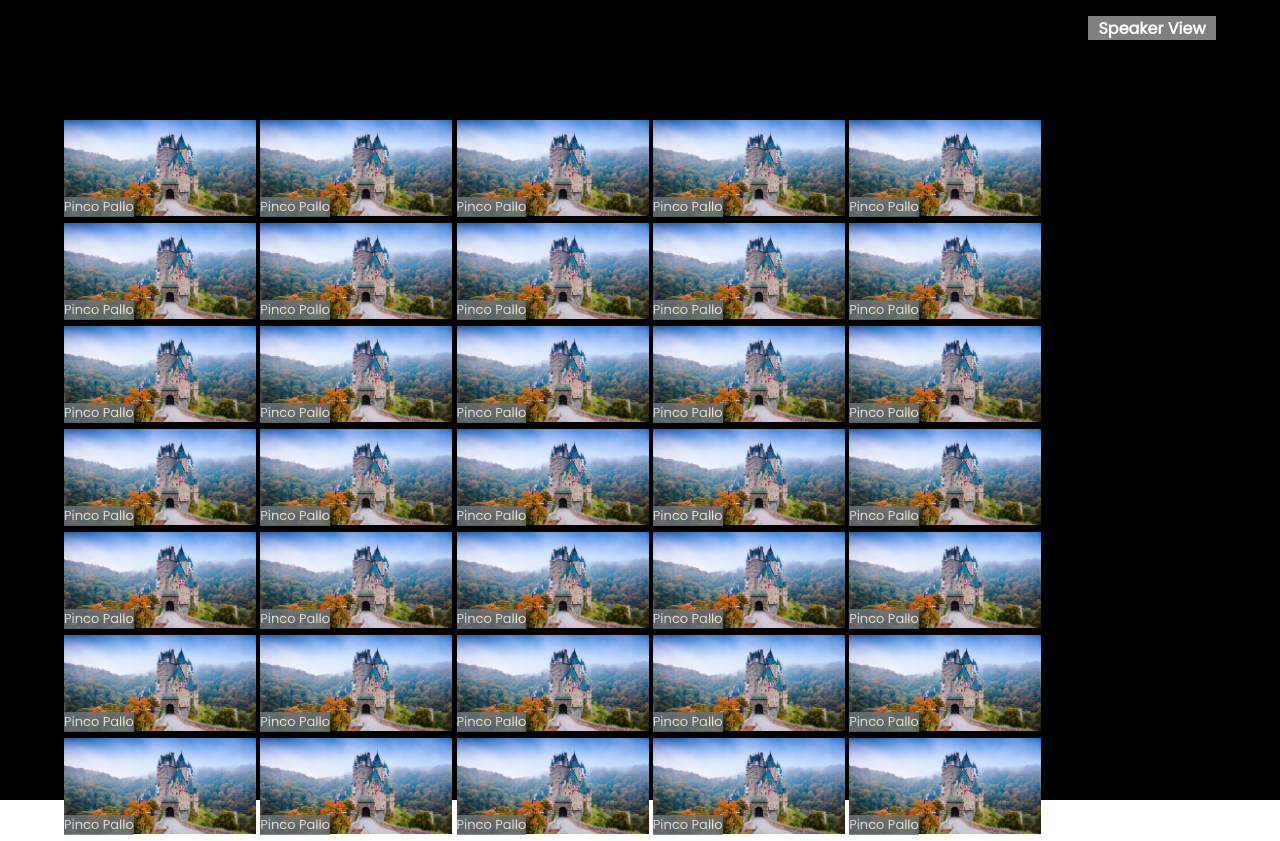
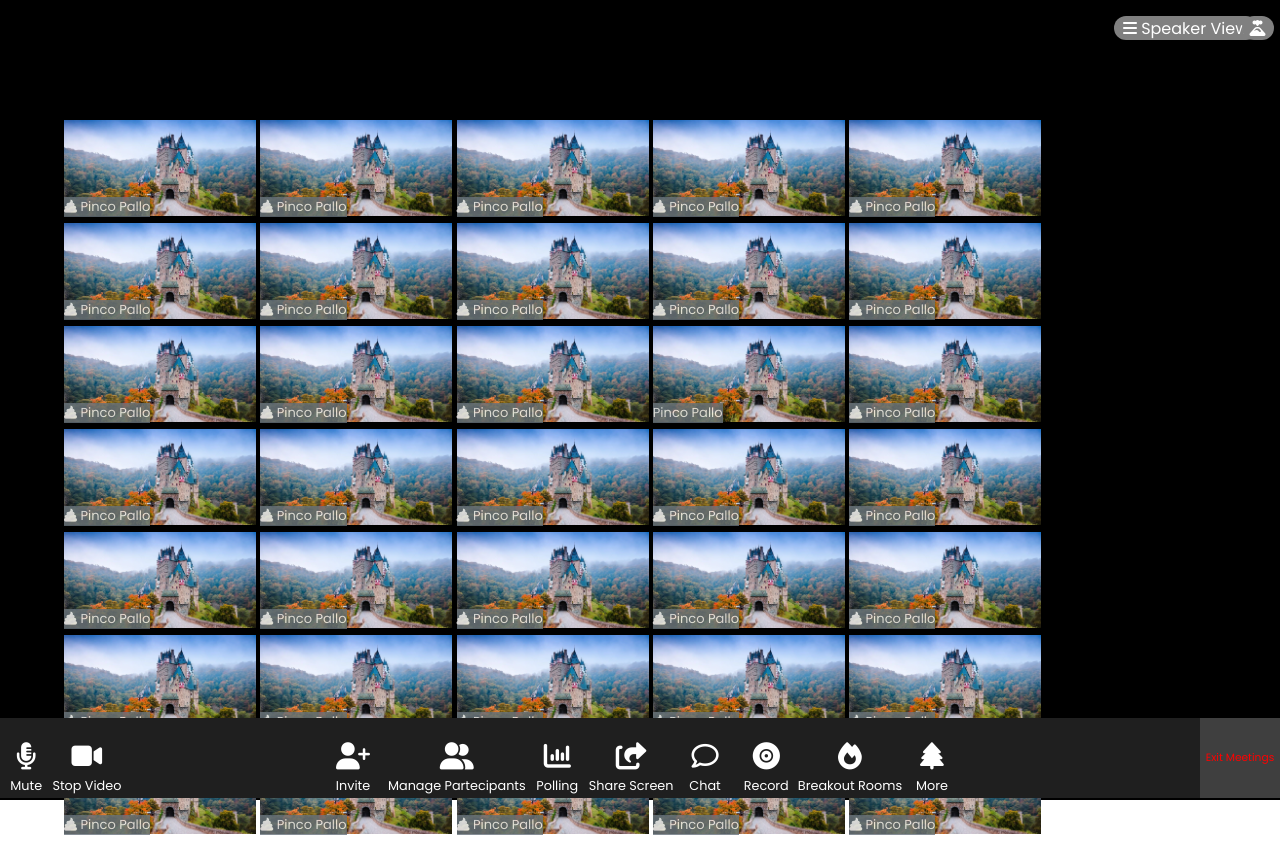
Before and after one commit to SimonePresti/html-css-zoom, a plain HTML site: page index.html in a window 1280 px wide. Drawn offline with Linux system fonts and the light colour scheme.

Commit message:
Page complete

```diff
--- a/css/style.css
+++ b/css/style.css
@@ -46,18 +46,37 @@ div.people {
 
 }
 
+.people:hover {
+    background-image: url(https://picsum.photos/id/237/3500/2095);
+    background-size: cover;
+}
+
 div.upper-bar {
     background-color: gray;
-    width: 8rem;
+    width: 9rem;
+    height: 1.5rem;
+    text-align: center;
+
+    color: white;
+    position: absolute;
+    bottom: 95%;
+    left: 87%;
+    border-radius: 1rem;
+
+
+}
+
+div.side-bar {
+    background-color: gray;
+    width: 2rem;
     height: 1.5rem;
     text-align: center;
     font-weight: bold;
     color: white;
     position: absolute;
     bottom: 95%;
-    left: 85%;
-
-
+    left: 97%;
+    border-radius: 1rem;
 }
 
 span.name {
@@ -69,3 +88,70 @@ span.name {
     font-size: small;
 
 }
+
+.flex {
+    display: flex;
+}
+
+footer {
+    background-color: #1f1f1f;
+    width: 100vw;
+    height: 10vh;
+    bottom: 0.2%;
+    position: fixed;
+    color: white;
+    flex-direction: row;
+    font-size: 0.8rem;
+}
+
+#icon-left {
+    width: 25vw;
+    display: flex;
+    align-items: flex-end;
+    margin-bottom: 0.2rem;
+
+
+}
+
+#icon-center {
+    width: 50vw;
+    display: flex;
+    align-items: flex-end;
+    justify-content: space-between;
+    margin-bottom: 0.2rem;
+
+
+}
+
+#icon-right {
+    width: 25vw;
+    display: flex;
+    align-items: flex-end;
+    justify-content: flex-end;
+}
+
+span.icons {
+    display: flex;
+    padding-right: 1rem;
+    padding-left: 1rem;
+    font-size: 1.7rem;
+    justify-content: center;
+    margin-bottom: 0.5rem;
+}
+
+#exit {
+    background-color: #3f3f3f;
+    color: red;
+    width: 5rem;
+    height: 10vh;
+    display: flex;
+    justify-content: center;
+    align-items: center;
+    font-size: smaller;
+
+}
+
+p {
+    display: flex;
+    justify-content: center;
+}
--- a/index.html
+++ b/index.html
@@ -7,105 +7,165 @@
     <title>Zoom</title>
 
     <link rel="stylesheet" href="./css/style.css">
+    <link rel="stylesheet" href="https://cdnjs.cloudflare.com/ajax/libs/font-awesome/6.2.0/css/all.min.css">
+
 
     <link rel="preconnect" href="https://fonts.googleapis.com">
     <link rel="preconnect" href="https://fonts.gstatic.com" crossorigin>
     <link href="https://fonts.googleapis.com/css2?family=Poppins&display=swap" rel="stylesheet">
 
-    <link rel="stylesheet" href="https://cdnjs.cloudflare.com/ajax/libs/font-awesome/6.2.0/css/all.min.css">
 </head>
 <body>
     <main>
         <div class="upper-bar">
-            <i class="fa-thin fa-grid"></i>
+            <i class="fa-solid fa-bars"></i>
             <span>Speaker View</span>
         </div>
+        <div class="side-bar">
+            <i class="fa-solid fa-volcano"></i>
+        </div>
+
+        <!--INIZIO SEZIONE IMMAGINI  -->
+
         <section class="container">
             <div class="people p-relative">
-                <span class="name">Pinco Pallo</span>
+                <span class="name"><i class="fa-solid fa-poop"></i> Pinco Pallo</span>
             </div>
             <div class="people p-relative">
-                <span class="name">Pinco Pallo</span>
+                <span class="name"><i class="fa-solid fa-poop"></i> Pinco Pallo</span>
+            </div> <div class="people p-relative">
+                <span class="name"><i class="fa-solid fa-poop"></i> Pinco Pallo</span>
+            </div> <div class="people p-relative">
+                <span class="name"><i class="fa-solid fa-poop"></i> Pinco Pallo</span>
+            </div> <div class="people p-relative">
+                <span class="name"><i class="fa-solid fa-poop"></i> Pinco Pallo</span>
+            </div> <div class="people p-relative">
+                <span class="name"><i class="fa-solid fa-poop"></i> Pinco Pallo</span>
+            </div> <div class="people p-relative">
+                <span class="name"><i class="fa-solid fa-poop"></i> Pinco Pallo</span>
+            </div>
+            <div class="people p-relative">
+                <span class="name"><i class="fa-solid fa-poop"></i> Pinco Pallo</span>
+            </div>
+            <div class="people p-relative">
+                <span class="name"><i class="fa-solid fa-poop"></i> Pinco Pallo</span>
+            </div> <div class="people p-relative">
+                <span class="name"><i class="fa-solid fa-poop"></i> Pinco Pallo</span>
+            </div> <div class="people p-relative">
+                <span class="name"><i class="fa-solid fa-poop"></i> Pinco Pallo</span>
+            </div> <div class="people p-relative">
+                <span class="name"><i class="fa-solid fa-poop"></i> Pinco Pallo</span>
+            </div> <div class="people p-relative">
+                <span class="name"><i class="fa-solid fa-poop"></i> Pinco Pallo</span>
             </div> <div class="people p-relative">
                 <span class="name">Pinco Pallo</span>
             </div> <div class="people p-relative">
-                <span class="name">Pinco Pallo</span>
+                <span class="name"><i class="fa-solid fa-poop"></i> Pinco Pallo</span>
             </div> <div class="people p-relative">
-                <span class="name">Pinco Pallo</span>
+                <span class="name"><i class="fa-solid fa-poop"></i> Pinco Pallo</span>
             </div> <div class="people p-relative">
-                <span class="name">Pinco Pallo</span>
+                <span class="name"><i class="fa-solid fa-poop"></i> Pinco Pallo</span>
             </div> <div class="people p-relative">
-                <span class="name">Pinco Pallo</span>
+                <span class="name"><i class="fa-solid fa-poop"></i> Pinco Pallo</span>
+            </div> <div class="people p-relative">
+                <span class="name"><i class="fa-solid fa-poop"></i> Pinco Pallo</span>
+            </div> <div class="people p-relative">
+                <span class="name"><i class="fa-solid fa-poop"></i> Pinco Pallo</span>
+            </div> <div class="people p-relative">
+                <span class="name"><i class="fa-solid fa-poop"></i> Pinco Pallo</span>
+            </div> <div class="people p-relative">
+                <span class="name"><i class="fa-solid fa-poop"></i> Pinco Pallo</span>
+            </div> <div class="people p-relative">
+                <span class="name"><i class="fa-solid fa-poop"></i> Pinco Pallo</span>
+            </div> <div class="people p-relative">
+                <span class="name"><i class="fa-solid fa-poop"></i> Pinco Pallo</span>
+            </div> <div class="people p-relative">
+                <span class="name"><i class="fa-solid fa-poop"></i> Pinco Pallo</span>
+            </div> <div class="people p-relative">
+                <span class="name"><i class="fa-solid fa-poop"></i> Pinco Pallo</span>
+            </div> <div class="people p-relative">
+                <span class="name"><i class="fa-solid fa-poop"></i> Pinco Pallo</span>
+            </div> <div class="people p-relative">
+                <span class="name"><i class="fa-solid fa-poop"></i> Pinco Pallo</span>
             </div>
             <div class="people p-relative">
-                <span class="name">Pinco Pallo</span>
+                <span class="name"><i class="fa-solid fa-poop"></i> Pinco Pallo</span>
             </div>
             <div class="people p-relative">
-                <span class="name">Pinco Pallo</span>
-            </div> <div class="people p-relative">
-                <span class="name">Pinco Pallo</span>
-            </div> <div class="people p-relative">
-                <span class="name">Pinco Pallo</span>
-            </div> <div class="people p-relative">
-                <span class="name">Pinco Pallo</span>
-            </div> <div class="people p-relative">
-                <span class="name">Pinco Pallo</span>
-            </div> <div class="people p-relative">
-                <span class="name">Pinco Pallo</span>
-            </div> <div class="people p-relative">
-                <span class="name">Pinco Pallo</span>
-            </div> <div class="people p-relative">
-                <span class="name">Pinco Pallo</span>
-            </div> <div class="people p-relative">
-                <span class="name">Pinco Pallo</span>
-            </div> <div class="people p-relative">
-                <span class="name">Pinco Pallo</span>
-            </div> <div class="people p-relative">
-                <span class="name">Pinco Pallo</span>
-            </div> <div class="people p-relative">
-                <span class="name">Pinco Pallo</span>
-            </div> <div class="people p-relative">
-                <span class="name">Pinco Pallo</span>
-            </div> <div class="people p-relative">
-                <span class="name">Pinco Pallo</span>
-            </div> <div class="people p-relative">
-                <span class="name">Pinco Pallo</span>
-            </div> <div class="people p-relative">
-                <span class="name">Pinco Pallo</span>
-            </div> <div class="people p-relative">
-                <span class="name">Pinco Pallo</span>
-            </div> <div class="people p-relative">
-                <span class="name">Pinco Pallo</span>
-            </div> <div class="people p-relative">
-                <span class="name">Pinco Pallo</span>
-            </div> <div class="people p-relative">
-                <span class="name">Pinco Pallo</span>
+                <span class="name"><i class="fa-solid fa-poop"></i> Pinco Pallo</span>
             </div>
             <div class="people p-relative">
-                <span class="name">Pinco Pallo</span>
+                <span class="name"><i class="fa-solid fa-poop"></i> Pinco Pallo</span>
             </div>
             <div class="people p-relative">
-                <span class="name">Pinco Pallo</span>
+                <span class="name"><i class="fa-solid fa-poop"></i> Pinco Pallo</span>
             </div>
             <div class="people p-relative">
-                <span class="name">Pinco Pallo</span>
+                <span class="name"><i class="fa-solid fa-poop"></i> Pinco Pallo</span>
             </div>
             <div class="people p-relative">
-                <span class="name">Pinco Pallo</span>
+                <span class="name"><i class="fa-solid fa-poop"></i> Pinco Pallo</span>
             </div>
             <div class="people p-relative">
-                <span class="name">Pinco Pallo</span>
-            </div>
-            <div class="people p-relative">
-                <span class="name">Pinco Pallo</span>
-            </div>
-            <div class="people p-relative">
-                <span class="name">Pinco Pallo</span>
+                <span class="name"><i class="fa-solid fa-poop"></i> Pinco Pallo</span>
             </div>
         </section>
 
     </main>
-    <footer>
+
+    <!--INIZIO FOOTER  -->
+
+    <footer class="flex">
+        <div id="icon-left">
+            <div>
+                <span class="icons"><i class="fa-solid fa-microphone-lines"></i></span>
+                <p>Mute</p>
+            </div>
+            <div>
+                <span class="icons"><i class="fa-solid fa-video"></i></span>
+                <p>Stop Video</p>
+            </div>
+
+        </div>
+        <div id="icon-center">
+            <div>
+                <span class="icons"><i class="fa-solid fa-user-plus"></i></i></span>
+                <p>Invite</p>
+            </div>
+            <div>
+                <span class="icons"><i class="fa-solid fa-user-group"></i></span>
+                <p>Manage Partecipants</p>
+            </div>
+            <div>
+                <span class="icons"><i class="fa-solid fa-chart-column"></i></span>
+                <p>Polling</p>
+            </div>
+            <div>
+                <span class="icons"><i class="fa-sharp fa-solid fa-share-from-square"></i></span>
+                <p>Share Screen</p>
+            </div>
+            <div>
+                <span class="icons"><i class="fa-regular fa-comment"></i></span>
+                <p>Chat</p>
+            </div>
+            <div>
+                <span class="icons"><i class="fa-sharp fa-solid fa-record-vinyl"></i></span>
+                <p>Record</p>
+            </div>
+            <div>
+                <span class="icons"><i class="fa-solid fa-fire"></i></span>
+                <p>Breakout Rooms</p>
+            </div>
+            <div>
+                <span class="icons"><i class="fa-solid fa-tree"></i></span>
+                <p>More</p>
+            </div>
+
+        </div>
+        <div id="icon-right">
+            <p id="exit">Exit Meetings</p>
+
+        </div>
 
     </footer>
 
```
Also changed, not shown: img/1025-367x267.jpg (added).
